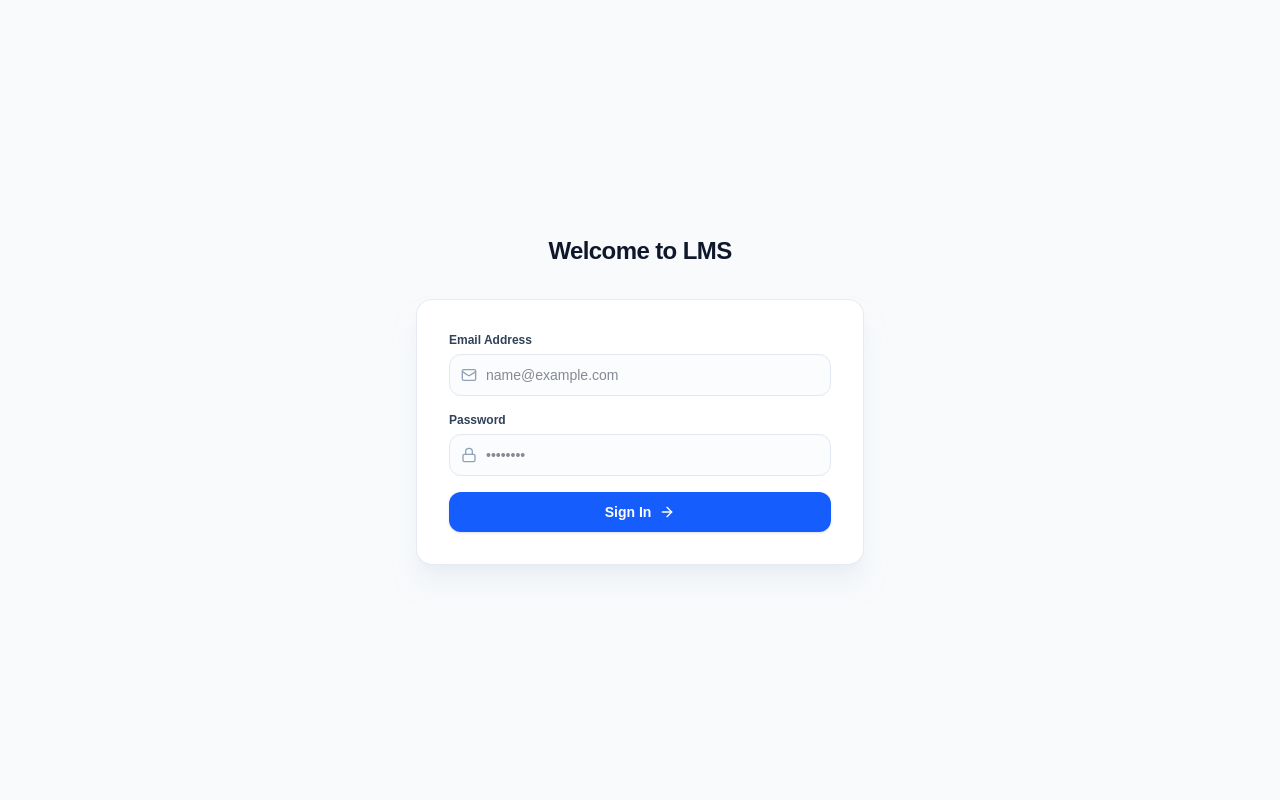
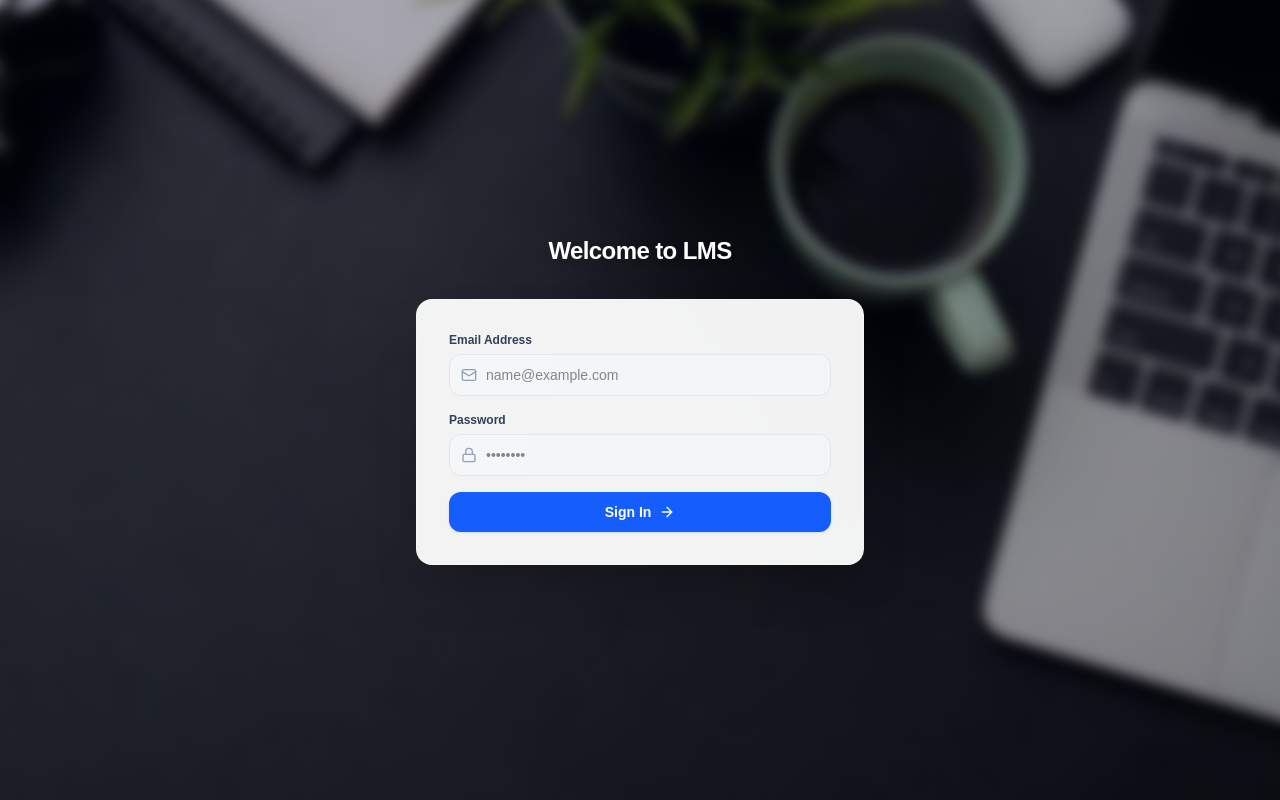
Before and after one commit to amoori01/Leave-Management-System, a Next.js app in the folder frontend/: page /login in a window 1280 px wide. Built offline with nearby package versions, Linux system fonts and the light colour scheme; no server answers.

Commit message:
feat(login): set workspace image as blurred wallpaper with overlay

```diff
--- a/frontend/app/login/page.tsx
+++ b/frontend/app/login/page.tsx
@@ -32,17 +32,26 @@ export default function LoginPage() {
   };
 
   return (
-    <div className="flex min-h-screen flex-col items-center justify-center bg-slate-50 p-4 dark:bg-slate-950">
-      <div className="w-full max-w-md">
+    <div className="relative flex min-h-screen flex-col items-center justify-center overflow-hidden p-4">
+      {/* Background Wallpaper with Blur */}
+      <div
+        className="absolute inset-0 bg-cover bg-center bg-no-repeat scale-105 filter blur-[6px]"
+        style={{ backgroundImage: "url('/_.jpeg')" }}
+        aria-hidden="true"
+      />
+      {/* 35% dark/tint overlay for optimal contrast and readability */}
+      <div className="absolute inset-0 bg-slate-950/35" aria-hidden="true" />
+
+      <div className="relative z-10 w-full max-w-md">
         {/* Brand Header */}
         <div className="mb-8 text-center">
-          <h1 className="text-2xl font-bold tracking-tight text-slate-900 dark:text-white">
+          <h1 className="text-2xl font-bold tracking-tight text-white drop-shadow-md">
             Welcome to LMS
           </h1>
         </div>
 
         {/* Login Card */}
-        <div className="rounded-2xl border border-slate-200/80 bg-white p-6 shadow-xl shadow-slate-200/50 sm:p-8 dark:border-slate-800 dark:bg-slate-900 dark:shadow-none">
+        <div className="rounded-2xl border border-white/20 bg-white/95 p-6 shadow-2xl backdrop-blur-xl sm:p-8 dark:border-slate-800 dark:bg-slate-900/95">
           {error && (
             <div className="mb-5 flex items-start gap-2.5 rounded-xl border border-red-200 bg-red-50/80 p-3.5 text-xs text-red-700 dark:border-red-900/50 dark:bg-red-950/40 dark:text-red-300">
               <AlertCircle className="h-4 w-4 shrink-0 text-red-500" />
```
Also changed, not shown: frontend/public/_.jpeg (added).
